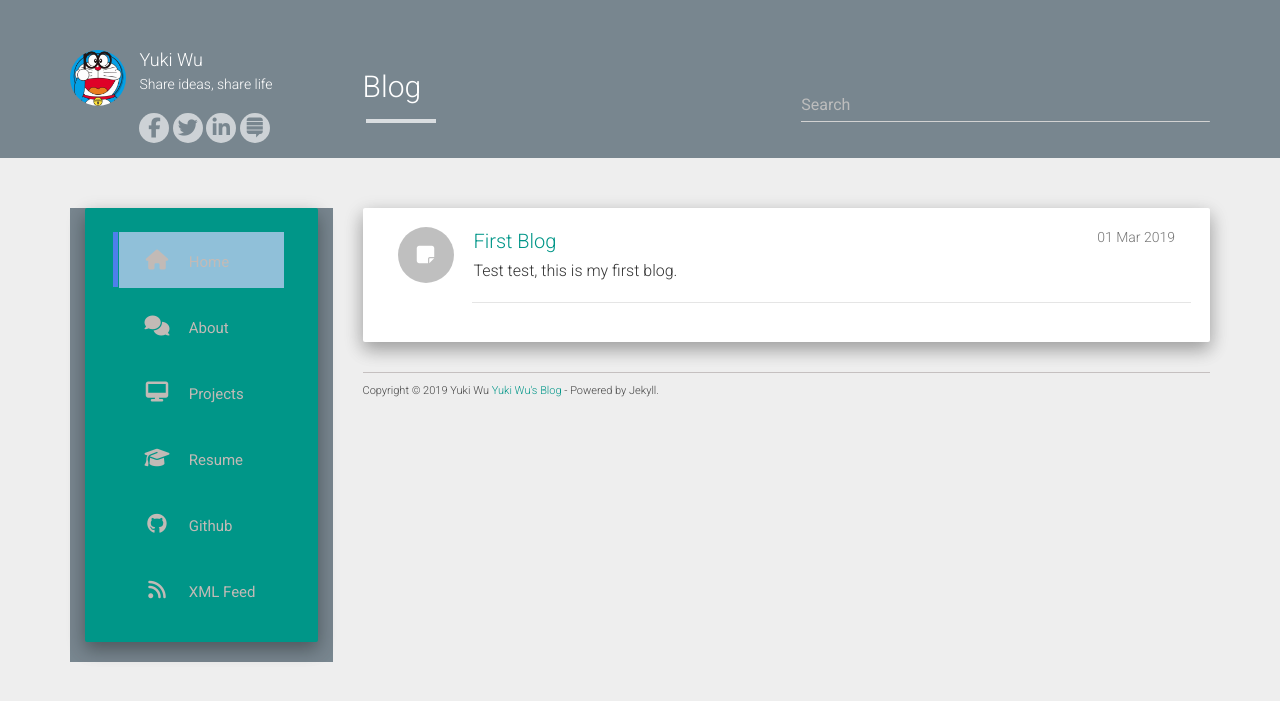
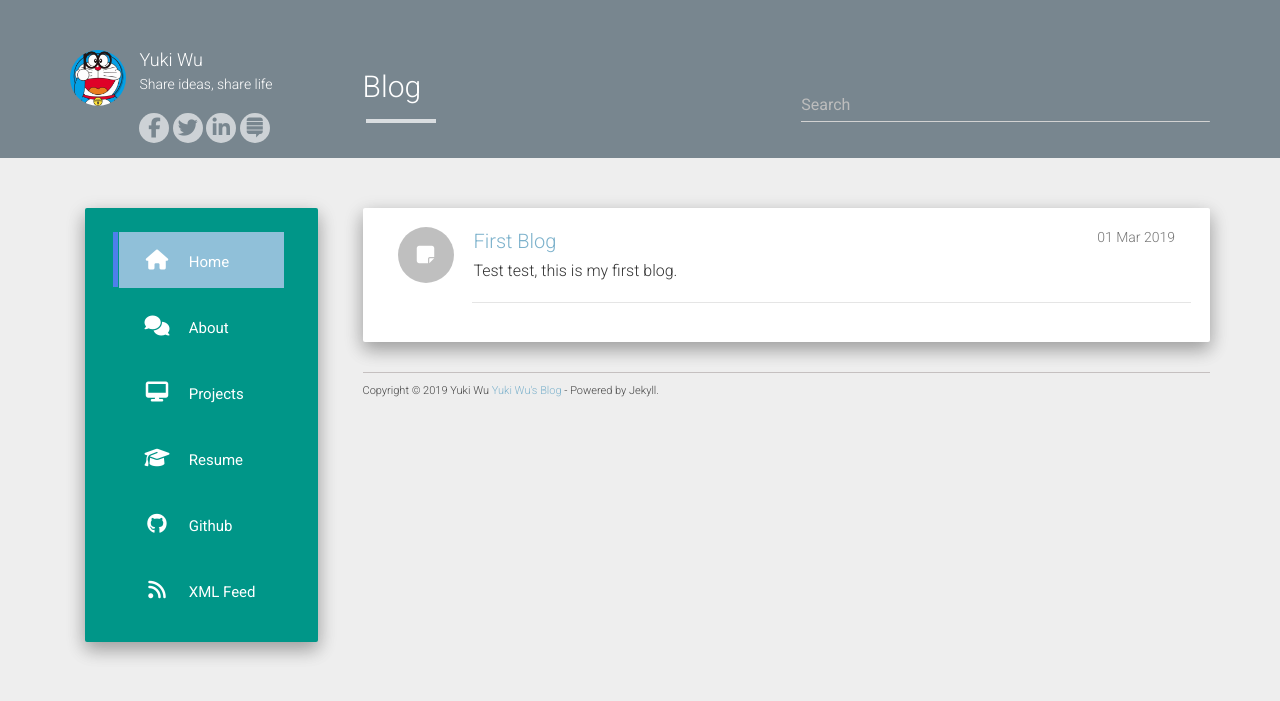
Before and after one commit to wuyuki/wuyuki.github.io, a Jekyll site: the page built from index.html, in a window 1280 px wide. Shown: the top 701 px of the page. Built offline with Jekyll 4.4.1, drawn with Linux system fonts in a browser that asks for light colours; nearby versions of some CDN libraries; the list of posts is cut into pages by our own code.

Commit message:
//update css

```diff
--- a/static/css/main.css
+++ b/static/css/main.css
@@ -1,3 +1,6 @@
+a, a:focus, a:hover {
+    color: #7db2cc;
+}
 .main.outer{padding-top: 50px;}
 .header-panel.shadow-z-2 {
     /* background-color: #009587; */
@@ -68,16 +71,13 @@ p.info a {
     /* background: #009688; */
     background-color: #78868f;
 }
-
-.menu {
+.menu ul{
     background-color: #78868f;
 }
-
 .menu ul li {
     list-style: none;
     margin: 5px 0;
 }
-
 .menu ul li a:hover, .menu ul li a:focus, li.current-menu-item > a{
     /* background: #007D72; */
     background: #90c0d9;
@@ -100,8 +100,7 @@ li.current-menu-item:before {
     display: block;
     text-decoration: none;
     padding: 0 0 0 10px;
-    /* color: #fff; */
-    color: #c2bab6;
+    color: #fff;
 }
 .home-subtitle {
     font-size: 26px;
```
